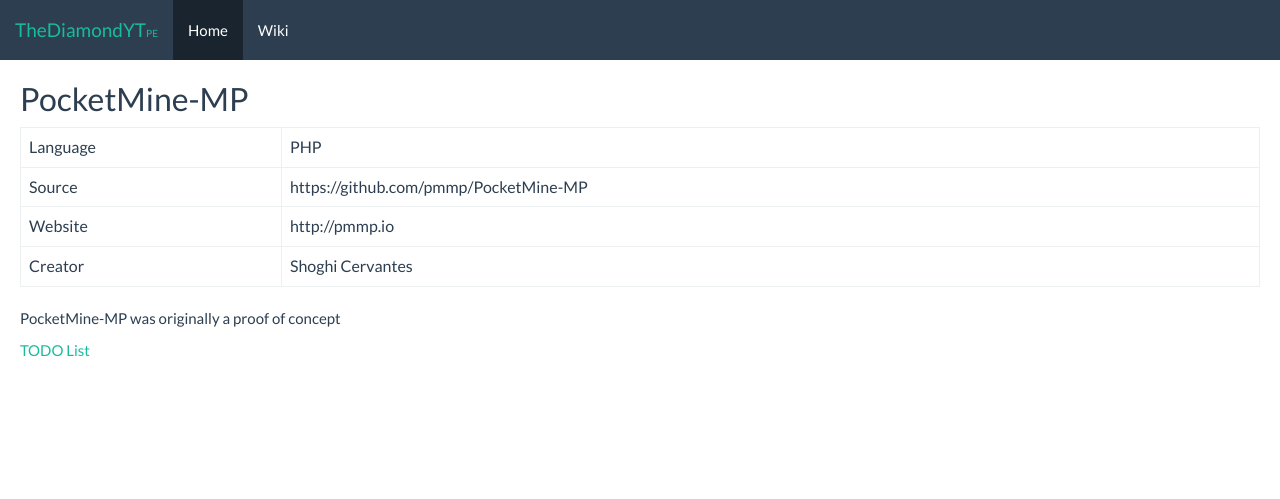
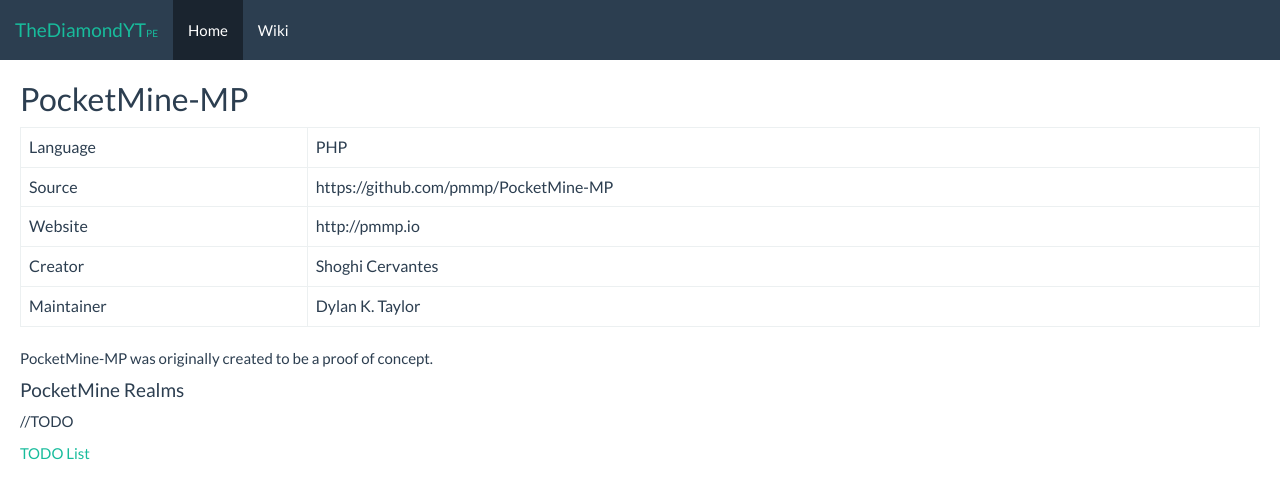
Before and after one commit to GNU-Droid/pe.thediamondyt.tk, a Jekyll site: the page built from _wiki/software/server/softwares/pocketmine/Info.md, in a window 1280 px wide. Shown: the top 499 px of the page. Built offline with Jekyll 4.4.1, drawn with Linux system fonts in a browser that asks for light colours.

Commit message:
pm realm

```diff
--- a/_wiki/software/server/softwares/pocketmine/Info.md
+++ b/_wiki/software/server/softwares/pocketmine/Info.md
@@ -10,7 +10,11 @@
 |Source|https://github.com/pmmp/PocketMine-MP|
 |Website|http://pmmp.io|
 |Creator|Shoghi Cervantes|
+|Maintainer|Dylan K. Taylor|
 
-PocketMine-MP was originally a proof of concept
+PocketMine-MP was originally created to be a proof of concept.
+
+#### PocketMine Realms
+//TODO
 
 [TODO List](todo/)
```
